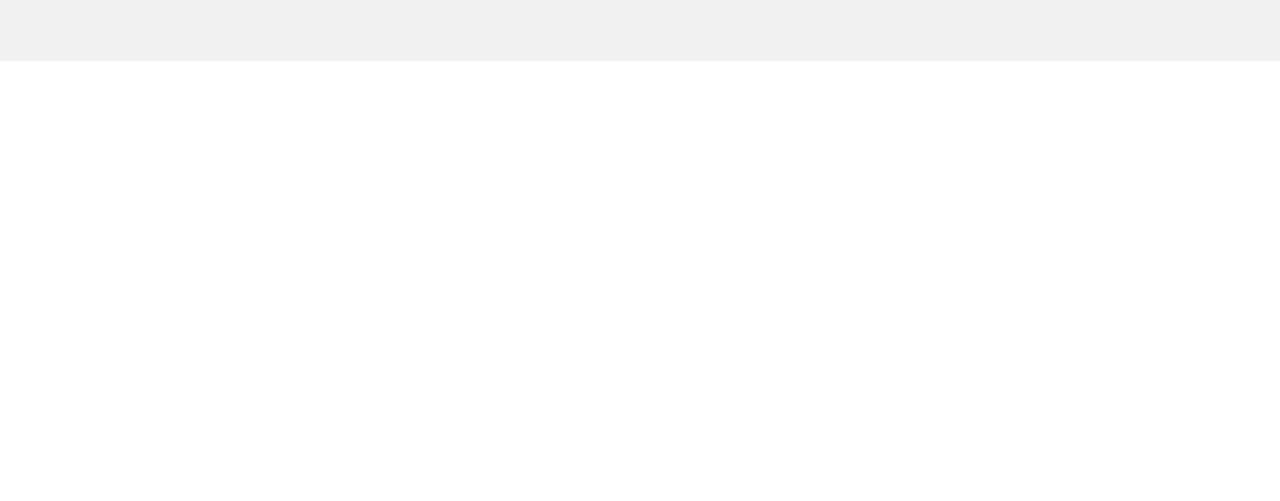
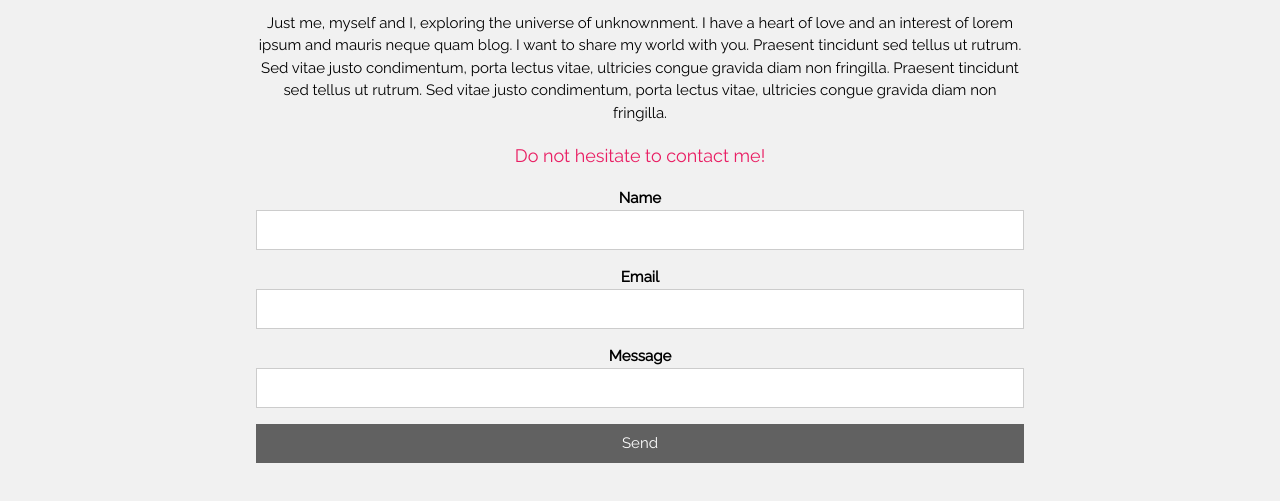
Before and after one commit to zachstep05/Estellestephens, a plain HTML site: page index.html in a window 1280 px wide. Shown: the part 709-1210 px from the top of the page. Before the commit the page ends 800 px from the top, so only its background shows below. Drawn offline with nearby package versions, Linux system fonts and the light colour scheme.

Commit message:
Update index.html

```diff
--- a/index.html
+++ b/index.html
@@ -42,3 +42,24 @@ body {font-family: "Raleway", Arial, sans-serif}
   <h2>About</h2>
   <img src="/w3images/boy.jpg" class="w3-image w3-padding-32" width="300" height="300">
   <form style="margin:auto;width:60%" action="/action_page.php" target="_blank">
+  <p>Just me, myself and I, exploring the universe of unknownment. I have a heart of love and an interest of lorem ipsum and mauris neque quam blog. I want to share my world with you. Praesent tincidunt sed tellus ut rutrum. Sed vitae justo condimentum, porta lectus vitae, ultricies congue gravida diam non fringilla. Praesent tincidunt sed tellus ut rutrum. Sed vitae justo condimentum, porta lectus vitae, ultricies congue gravida diam non fringilla.</p>
+    <p class="w3-large w3-text-pink">Do not hesitate to contact me!</p>
+    <div class="w3-section">
+      <label><b>Name</b></label>
+      <input class="w3-input w3-border" type="text" required name="Name">
+    </div>
+    <div class="w3-section">
+      <label><b>Email</b></label>
+      <input class="w3-input w3-border" type="text" required name="Email">
+    </div>
+    <div class="w3-section">
+      <label><b>Message</b></label>
+      <input class="w3-input w3-border" required name="Message">
+    </div>
+    <button type="submit" class="w3-button w3-block w3-dark-grey">Send</button>
+  </form>
+  <br>
+  </footer>
+
+</body>
+</html>
```
